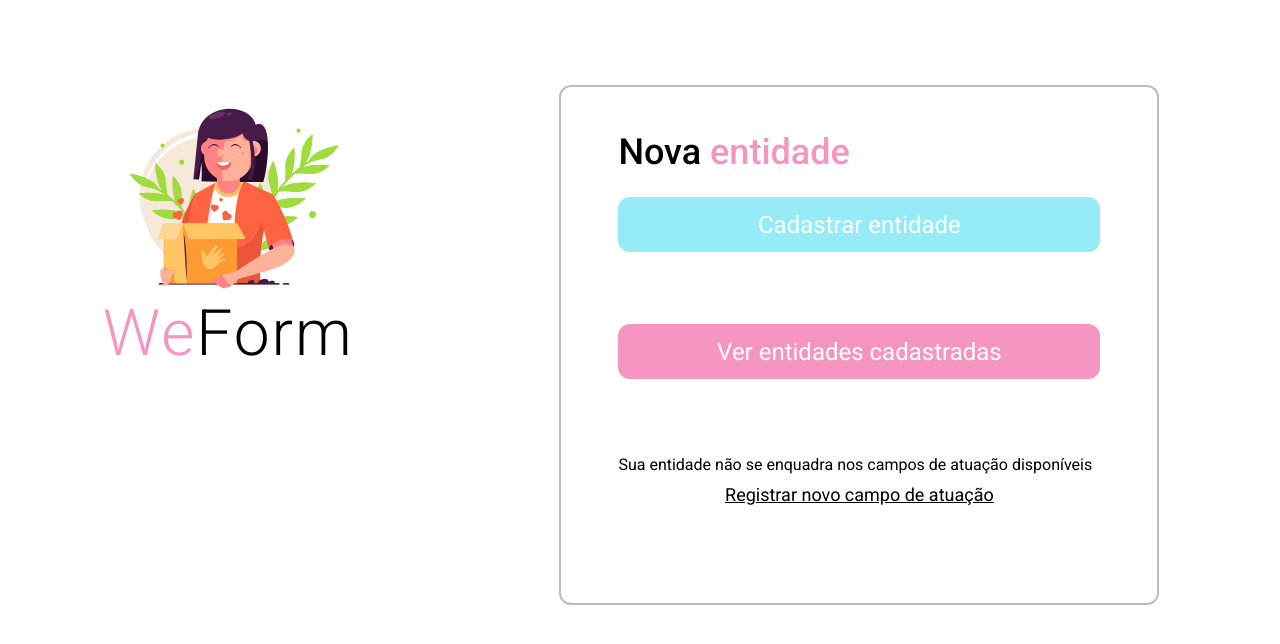
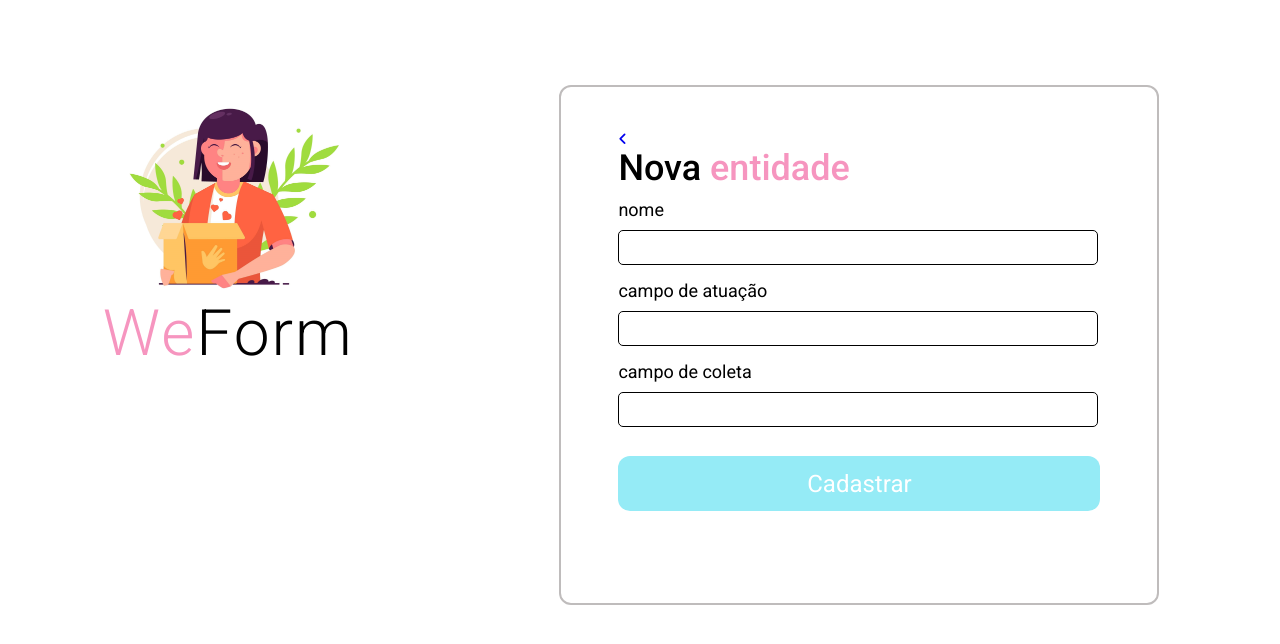
Before and after one commit to Karen0nog/git_test-, a plain HTML site: page Projeto_teste_1/cadastroEntidade.html in a window 1280 px wide. Drawn offline with Linux system fonts and the light colour scheme.

Commit message:
add cadastro-entidade

```diff
--- a/Projeto_teste_1/cadastroEntidade.html
+++ b/Projeto_teste_1/cadastroEntidade.html
@@ -22,20 +22,34 @@
       </aside>
 
       <main>
-        <h2>
-          Nova<span> entidade</span>
+        <header>
 
-        </h2>
+        </header>
+        <a href="index.html">
+          <i class="fa-solid fa-angle-left"></i>
+        </a>
+        <h2>Nova<span> entidade</span></h2>
+
+        <form>
+          <label for="input-name">Nome</label>
+          <input type="text" id="input-name" />
+        </form>
+
+        <form>
+          <label for="input-field">Campo de atuação</label>
+          <input type="text" id="input-field" />
+        </form>
+
+        <form>
+          <label for="input-points">Campo de coleta</label>
+          <input type="text" id="input-points" />
+
+        </form>
+
         <div class="actions">
-          <a href="/cadastro-entidade.html">Cadastrar entidade</a>
-          <a href="#">Ver entidades cadastradas</a>
+          <a href="#">Cadastrar</a>
         </div>
         <br />
-        <footer>
-          <p>Sua entidade não se enquadra nos campos de atuação disponíveis</p>
-
-          <a href="#">Registrar novo campo de atuação</a>
-        </footer>
       </main>
     </div>
   </body>
--- a/Projeto_teste_1/style.css
+++ b/Projeto_teste_1/style.css
@@ -22,7 +22,16 @@ body {
 main {
     grid-area: form;
 }
-aside {
+main header{
+    display: flex;
+    align-items: center;
+}
+main header i{
+    height: 4.2rem;
+    width: 4.2rem;
+    color: rgb(246, 149, 191);
+
+}aside {
     grid-area: picture;
 }
 :root {
@@ -51,6 +60,7 @@ main {
     border: 0.2rem solid rgb(191, 188, 188);
     padding: 4.4rem 5.7rem;
     border-radius: 1.2rem;
+    position: relative;
 }
 
 main h2 {
@@ -84,6 +94,7 @@ main .actions a {
     margin-top: 2.4rem;
 }
 
+
 main footer p {
     font-size: 1.6rem;
     margin-top: 6rem;
@@ -96,3 +107,32 @@ main footer a {
     text-align: center;
     color: #000;
 }
+
+/* Cadastro entidade */
+
+main form {
+    margin-top: 1rem;
+}
+main form label {
+    font-size: 1.8rem;
+    font-weight: 400;
+    display: block;
+    margin-bottom: 1rem;
+    display: block;
+    text-transform: lowercase;
+}
+
+main form input{
+    width: 48rem;
+    height: 3.5rem;
+    margin-bottom: 0.5rem;
+
+    background: #fff;
+    border: 1px solid #000;
+    border-radius: 5px;
+}
+main form .points {
+    position: relative;
+    right: -2.7rem;
+    top: 0;
+}
```
